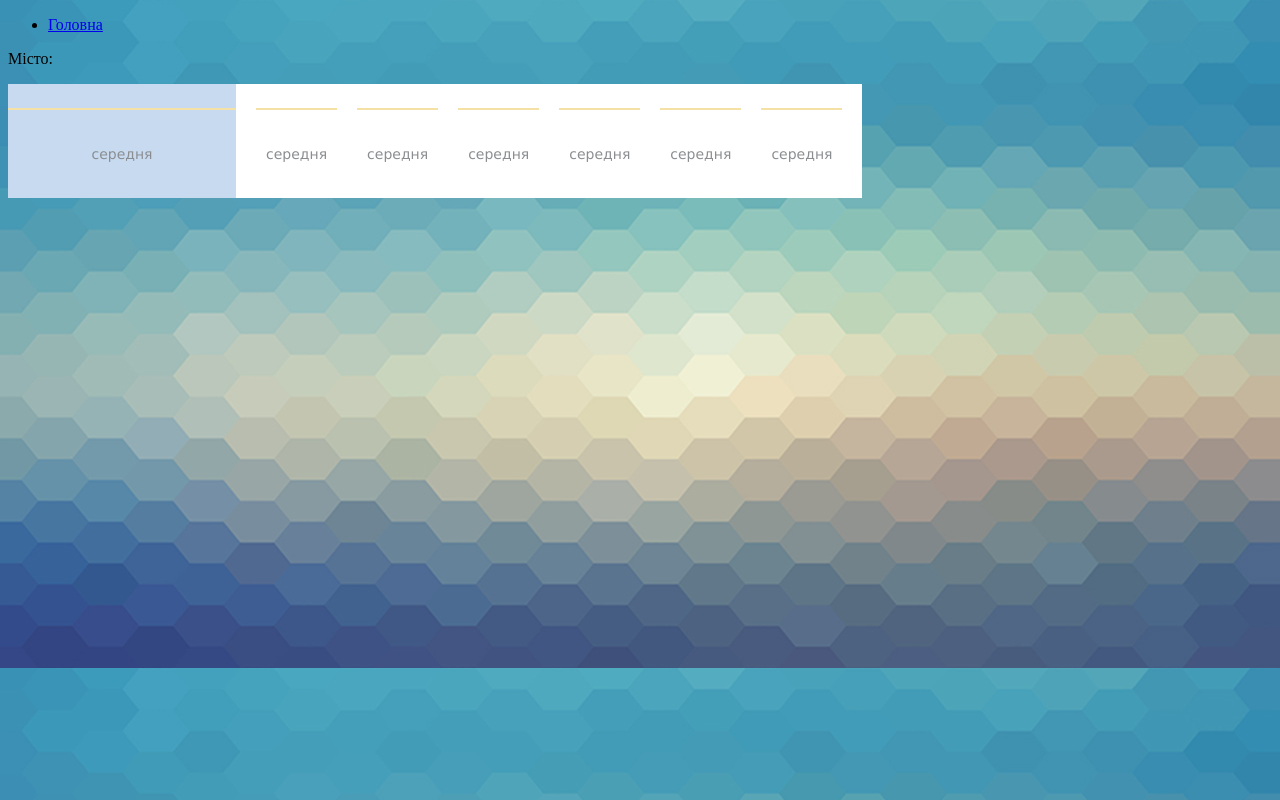
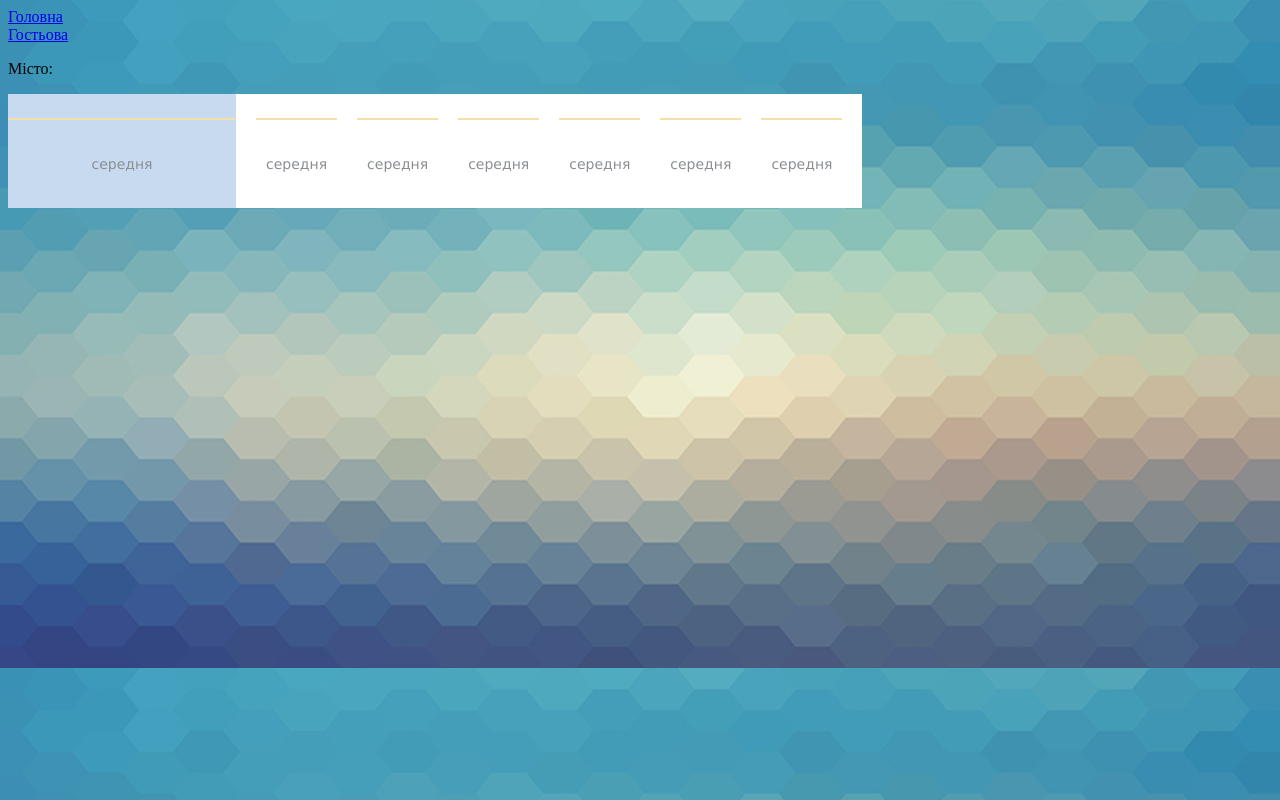
Before and after one commit to lyudmilaesenina/WeatherLviv1, a plain HTML site: page prognoz.html in a window 1280 px wide. Drawn offline with nearby package versions, Linux system fonts and the light colour scheme.

Commit message:
Update prognoz.html

```diff
--- a/prognoz.html
+++ b/prognoz.html
@@ -5,13 +5,20 @@
 	<html lang="uk">
 	<meta charset="UTF-8">
 	<link rel="stylesheet" href="main.css">
+	<style>
+		.p#location {
+			text-align: center;
+			font-family: 'Marck Script', cursive;
+		}
+	</style>
 	</head>
 <body>
 	<body background="images/Hexagon-b.jpg" alt="lviv" class="lviv">
 	<div id="linkhome">
-	<ul>
-	<li><a href="index.html">Головна</a></li>
-	</ul>
+	<a href="index.html">Головна</a>
+</div>
+<div id="linklast">
+	<a href="Formular.html">Гостьова</a>
 </div>
 
      <p>Місто: <span id="location" ></span></p>
```
